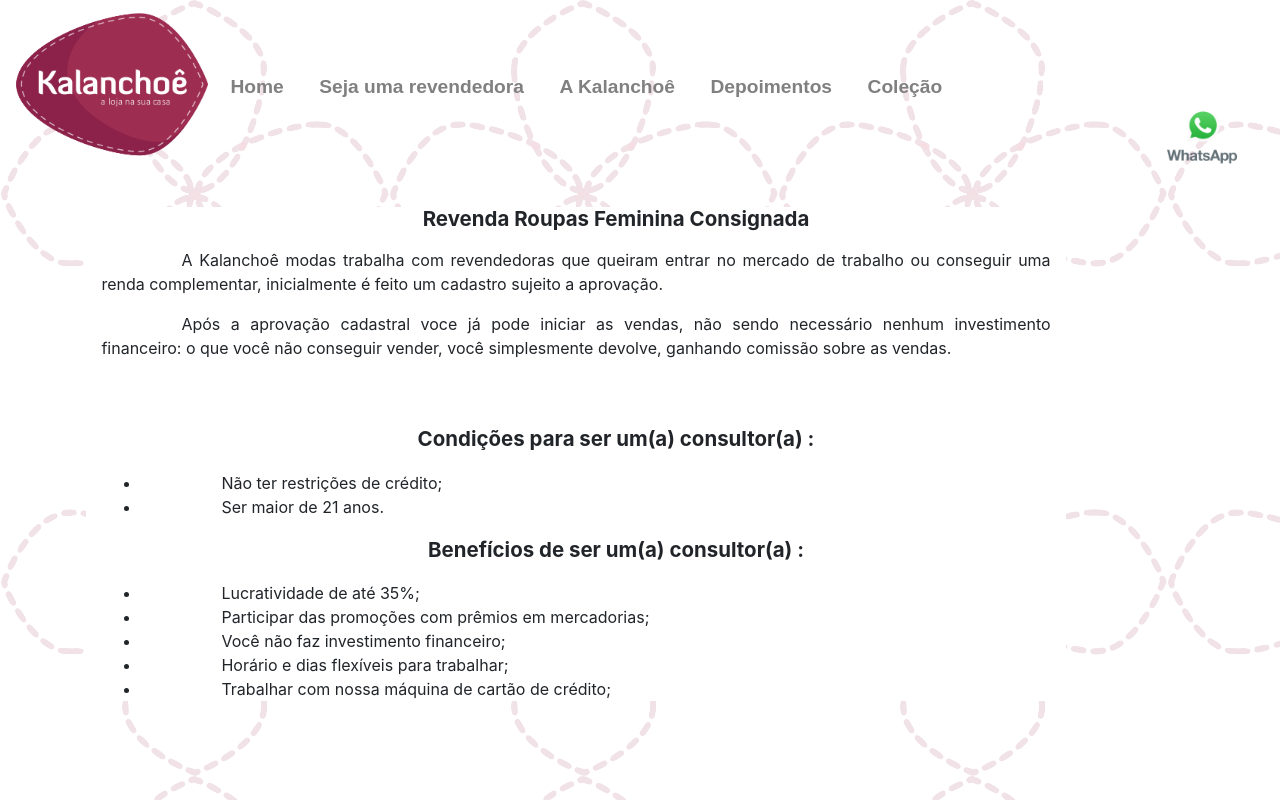
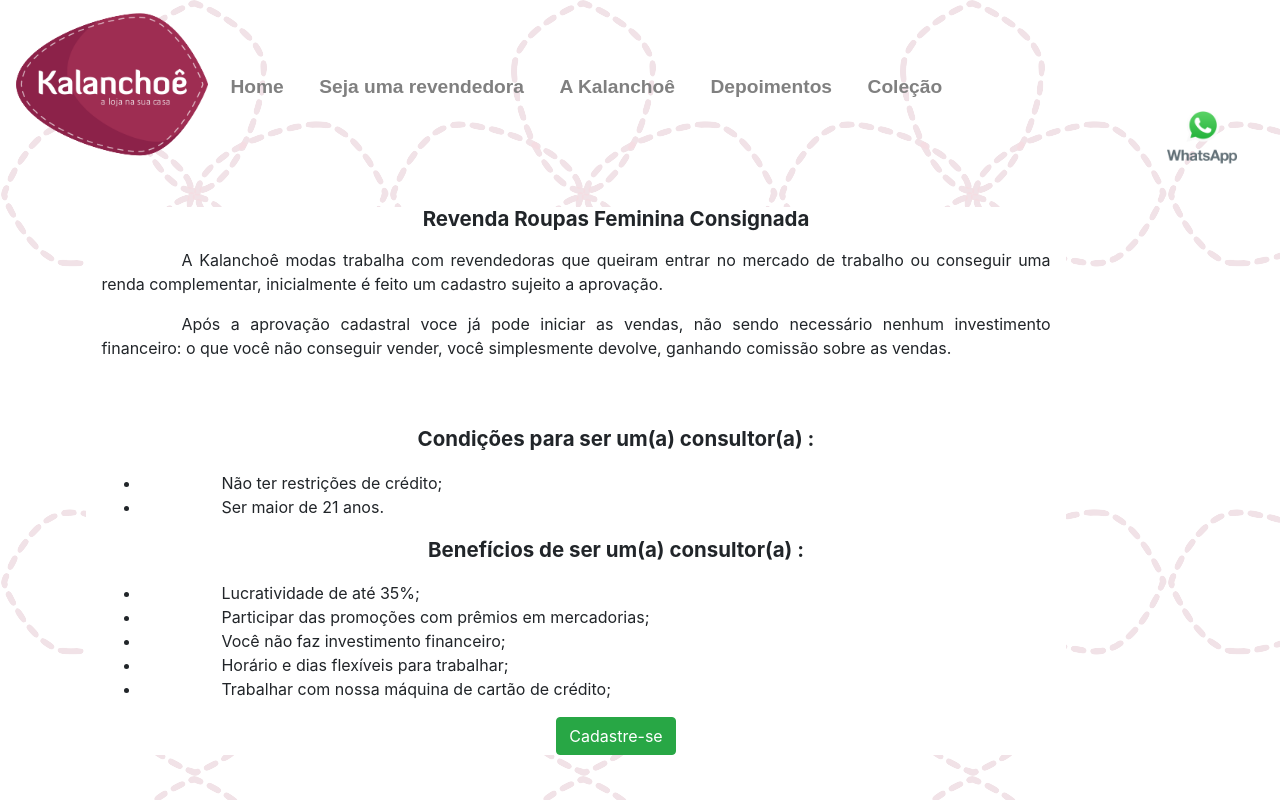
Before and after one commit to dericsp/nextKalanchoe, a Next.js app: page /seja-uma-revendedora-de-roupas-femininas in a window 1280 px wide. Built offline with nearby package versions, Linux system fonts and the light colour scheme.

Commit message:
added button seja

```diff
--- a/components/styles.css
+++ b/components/styles.css
@@ -12,6 +12,11 @@ body {
 .tamanhoMax {
 	max-width: 90%;
 	margin: 0.3vmax 2vmax auto auto;
+
+}
+
+.iframeStyle {
+	border-style: ridge;
 
 }
 
--- a/pages/_app.js
+++ b/pages/_app.js
@@ -3,9 +3,9 @@ import 'bootstrap/dist/css/bootstrap.min.css';
 import {useRouter} from 'next/router';
 import {useEffect} from 'react';
 import ReactGA from 'react-ga';
+
 function MyApp ({ Component, pageProps }) {
     const router = useRouter()
-
     useEffect(() => {
       const handleRouteChange = (url, { shallow }) => {
         ReactGA.set({ page: url })
@@ -21,6 +21,7 @@ function MyApp ({ Component, pageProps }) {
     }, [])
 
     return (
+
         <Component {...pageProps} />
     )
   }
--- a/pages/colecao-kalanchoe.js
+++ b/pages/colecao-kalanchoe.js
@@ -17,8 +17,8 @@ function FotosInstagram() {
             <Container fluid>
                 <Row align='center'>
                     <Col>
-                    <h3>Confira as fotos da coleção que está em andamento</h3>
-                    <Iframe src="https://embedsocial.com/facebook_album/pro_instagram/8df4e3a8f2c8aca21a4bb43a8c21ea0228a088f9" width='100%' height='600vh'/>
+                    <h4 className='textos'>Confira as fotos da coleção que está em andamento</h4>
+                    <Iframe className='iframeStyle' src="https://embedsocial.com/facebook_album/pro_instagram/8df4e3a8f2c8aca21a4bb43a8c21ea0228a088f9" width='100%' height='600vh'/>
                     </Col>
                 </Row>
             </Container>
--- a/pages/seja-uma-revendedora-de-roupas-femininas.js
+++ b/pages/seja-uma-revendedora-de-roupas-femininas.js
@@ -1,6 +1,6 @@
 import Navigation from './navbark'
 import {Container, Card} from 'react-bootstrap'
-
+import Link from 'next/link'
 function RevendedoraRoupas() {
     return (
         <div>
@@ -39,6 +39,9 @@ function Revendedora() {
 			<li >Horário e dias flexíveis para trabalhar;</li>
 			<li >Trabalhar com nossa máquina de cartão de crédito;</li>
 		</ul>
+		<div align="center">
+		<Link href="/formulario-contato"><button className="btn btn-success">Cadastre-se</button></Link>
+	</div>
 	</Container>
 
         )
```
